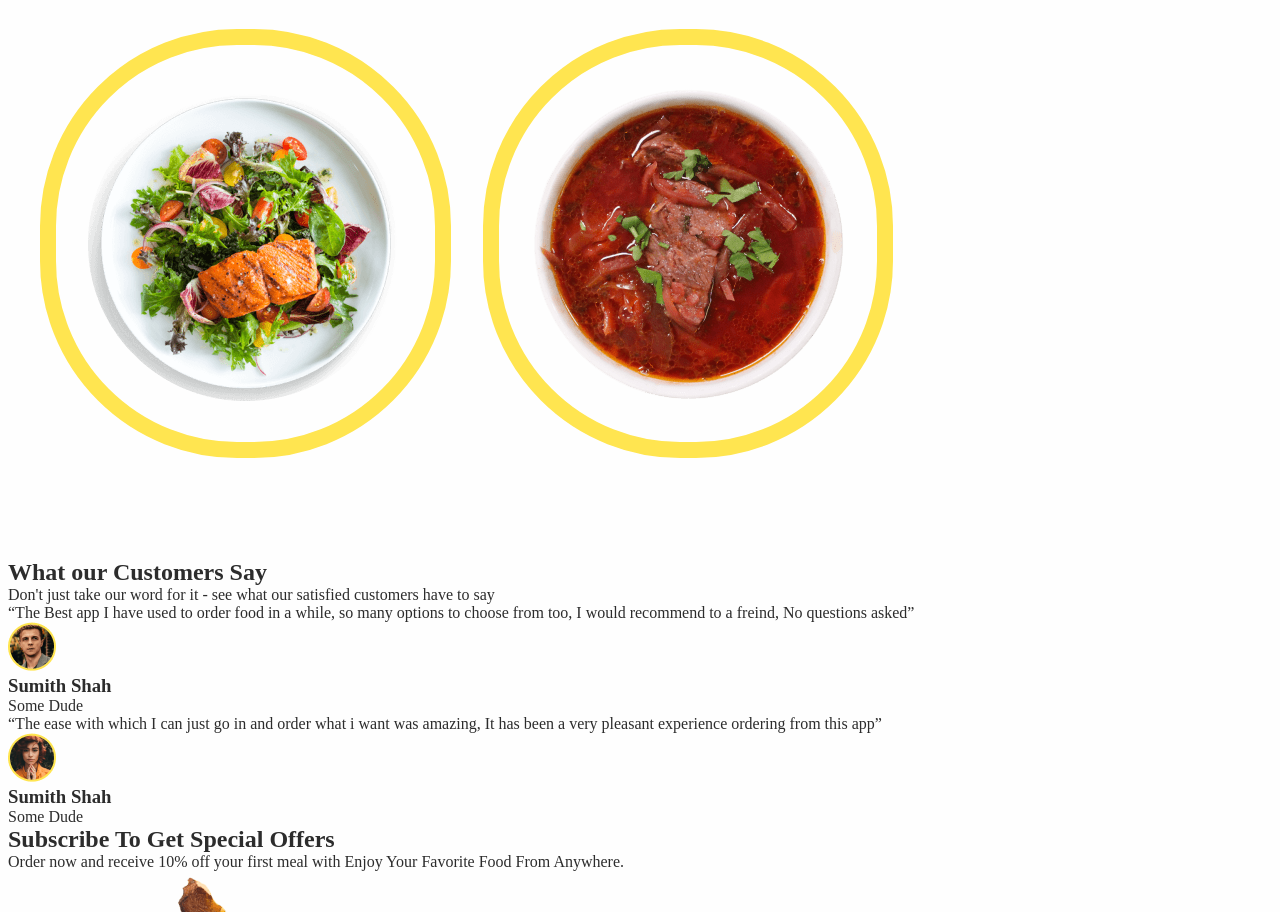
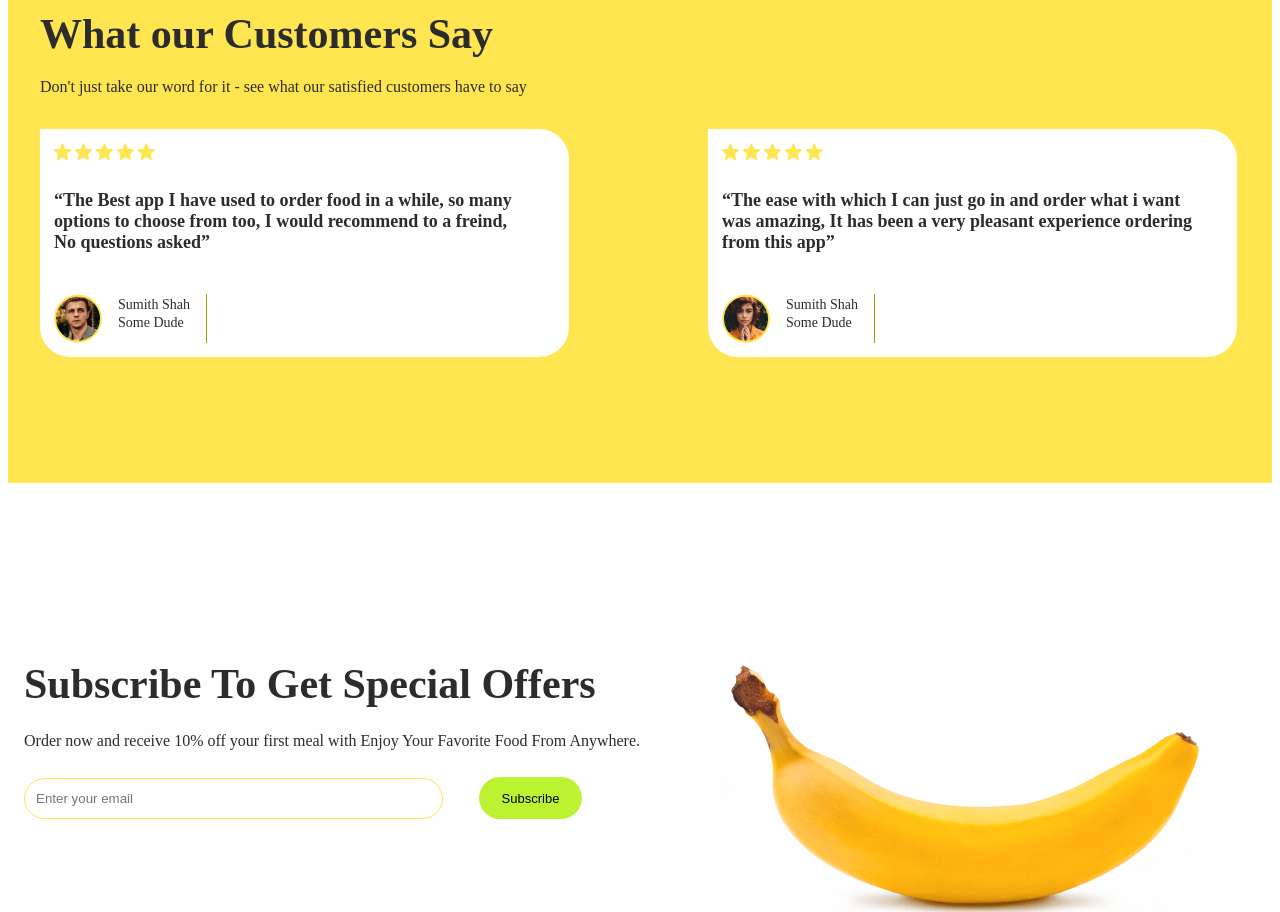
Before and after one commit to MariannaNishovych/food-delivery, a plain HTML site: page index.html in a window 1280 px wide. Shown: the part 2727-3639 px from the top of the page. Drawn offline with Linux system fonts and the light colour scheme.

Commit message:
add new section

```diff
--- a/css/styles.css
+++ b/css/styles.css
@@ -162,6 +162,13 @@ margin-bottom: 40px;
 width: calc((100% - 67px) / 2);
 }
 
+.about-svg {
+border-radius: 100%;
+background-color: #fefefe;
+width: 48px;
+height: 48px;
+}
+
 .about-sabtitle {
 font-size: 18px;
 line-height: 1.4;
@@ -217,10 +224,151 @@ margin-bottom: 40px;
 
 .fav-item {
     width: calc((100% - 64px) / 3);
-    border: 16px solid #ffe550;
-    border-radius: 197px;
-    height: 397px;
     display: flex;
     align-items: center;
     justify-content: center;
 }
+
+/*---------------------CUSTOMERS---------------------*/
+
+.customers {
+    padding-top: 140px;
+    padding-bottom: 126px;
+    background: #ffe550;
+}
+
+
+.customers-container {
+    padding: 0 32px;
+}
+
+.customers-title {
+font-weight: 700;
+font-size: 42px;
+margin-bottom: 20px;
+}
+
+.customers-text {
+        font-weight: 400;
+        font-size: 16px;
+        margin-bottom: 33px;
+}
+
+.customers-list {
+    display: flex;
+    gap: 139px;
+}
+
+.customers-item {
+    display: flex;
+    flex-direction: column;
+    background-color: #fff;
+    min-width: 501px;
+    border-top-right-radius:30px;
+    border-bottom-left-radius: 30px;
+    border-bottom-right-radius: 30px;
+    overflow: hidden;
+    padding: 14px;
+}
+
+.customers-svg {
+    margin-bottom: 29px;
+}
+
+.customers-text-bolt {
+    font-weight: 700;
+    font-size: 18px;
+    margin-bottom: 41px;
+    width: 473px;
+}
+
+.customers-block{
+    display: flex;
+    gap: 16px;
+}
+
+.customers-wrap {
+    display: flex;
+    flex-direction: column;
+    border-right: 1px solid #7eb101;
+
+
+}
+
+.customers-photo {
+    border-radius: 100%;
+        stroke-width: 2px;
+        stroke: #ffe550;
+}
+
+.customers-name {
+        font-weight: 500;
+        font-size: 14px;
+        line-height: 1.5;
+        // line-height: 21px;
+        padding-right: 16px;
+}
+
+.customers-description {
+        font-weight: 400;
+        font-size: 14px;
+
+        // line-height: 21px;
+
+}
+
+/*--------------------subscribe-------------------*/
+.subscribe {
+    padding-top: 176px;
+    padding-bottom: 201px;
+}
+
+
+.subscribe-container {
+    display: flex;
+
+}
+
+.subscribe-box{}
+
+.subscribe-title {
+        font-weight: 700;
+        font-size: 42px;
+        // line-height: 50px;
+        line-height: 1.2;
+        margin-bottom: 20px;
+}
+
+.subscribe-text {
+        font-weight: 400;
+        font-size: 16px;
+        // line-height: 24px;
+        line-height: 1.5;
+        margin-bottom: 24px;
+}
+
+.subscribe-form {
+
+}
+
+.subscribe-input {
+    border: 0.85px solid #ffe550;
+        border-radius: 30px;
+        padding: 10px;
+        width: 395px;
+padding: 12px 11px 12px;
+        margin-right: 32px;
+}
+
+.subscribe-btn {
+    border-radius: 30px;
+        padding: 10px 20px;
+        width: 103px;
+        height: 42px;
+        background: #bbf330;
+            font-weight: 500;
+            font-size: 13px;
+            // line-height: 19px;
+            line-height: 1.5;
+border: none;
+}
--- a/index.html
+++ b/index.html
@@ -66,6 +66,15 @@
                         variety of dishes that cater to your specific taste buds.</p>
                     <ul class="about-list">
                         <li class="about-item">
+
+                        <svg
+                        class="about-svg"
+                        width="32"
+                        height="32">
+                        <use href="./images/symbol-defs.svg#icon-rocket">
+                        </use>
+                            </svg>
+
                             <h3 class="about-sabtitle">Fasest Delivery</h3>
                             <p class="about-desk">Our advanced logistics system and dedicated delivery partners ensure
                                 that
@@ -74,7 +83,16 @@
                                 30-minutes.</p>
                         </li>
                         <li class="about-item">
-                            <h3 class="about-sabtitle">Easy To Order</h3>
+
+                        <svg
+                        class="about-svg"
+                        width="32"
+                        height="32">
+                        <use href="./images/symbol-defs.svg#icon-touch">
+                        </use>
+                        </svg>
+
+                        <h3 class="about-sabtitle">Easy To Order</h3>
                             <p class="about-desk">You can browse through a wide variety of cuisines and restaurants,
                                 select
                                 your favorite meals,
@@ -114,34 +132,59 @@
             </div>
         </section>
 
-        <section>
-            <h2>What our Customers Say</h2>
-            <p>Don't just take our word for it - see what our satisfied customers have to say</p>
-            <ul>
-                <li>
-                    <p>“The Best app I have used to order food in a while, so many options to choose from too, I would
+        <section class="customers">
+            <div class="container customers-container">
+            <h2 class="customers-title">What our Customers Say</h2>
+            <p class="customers-text">Don't just take our word for it - see what our satisfied customers have to say</p>
+
+            <ul class="customers-list">
+                <li class="customers-item">
+                    <svg class="customers-svg" width="101" height="18">
+                        <use href="./images/symbol-defs.svg#icon-Stars">
+                        </use>
+                    </svg>
+                    <p class="customers-text-bolt">“The Best app I have used to order food in a while, so many options to choose from too, I would
                         recommend to a freind,
                         No questions asked”</p>
-                    <img src="./images/Ellipse-1.png" alt="Men" width="48">
-                    <h3>Sumith Shah</h3>
-                    <p>Some Dude</p>
+                        <div class="customers-block">
+                    <img class="customers-photo" src="./images/Ellipse-1.png" alt="Men" width="48">
+                    <div class="customers-wrap">
+                    <h3 class="customers-name">Sumith Shah</h3>
+                    <p class="customers-description">Some Dude</p>
+                    </div>
+                    </div>
                 </li>
-                <li>
-                    <p>“The ease with which I can just go in and order what i want was amazing, It has been a very
+                <li class="customers-item">
+                    <svg class="customers-svg" width="101" height="18">
+                    <use href="./images/symbol-defs.svg#icon-Stars">
+                    </use>
+                    <p class="customers-text-bolt">“The ease with which I can just go in and order what i want was amazing, It has been a very
                         pleasant experience ordering
                         from this app”</p>
-                    <img src="./images/Ellipse-2.png" alt="Women" width="48">
-                    <h3>Sumith Shah</h3>
-                    <p>Some Dude</p>
+                        <div class="customers-block">
+                    <img class="customers-photo" src="./images/Ellipse-2.png" alt="Women" width="48">
+                    <div class="customers-wrap">
+                    <h3 class="customers-name">Sumith Shah</h3>
+                    <p class="customers-description">Some Dude</p>
+                    </div>
+                    </div>
                 </li>
             </ul>
+            </div>
         </section>
 
-        <section>
-            <h2>Subscribe To Get Special Offers</h2>
-            <p>Order now and receive 10% off your first meal with Enjoy Your Favorite Food From Anywhere.</p>
-            <button type="submit">Subscribe</button>
+        <section class="subscribe">
+            <div class=" container subscribe-container">
+                <div class="subscribe-box">
+            <h2 class="subscribe-title">Subscribe To Get Special Offers</h2>
+            <p class="subscribe-text">Order now and receive 10% off your first meal with Enjoy Your Favorite Food From Anywhere.</p>
+            <form class="subscribe-form">
+            <input class="subscribe-input" type="email" name="email" placeholder="Enter your email"/>
+            <button class="subscribe-btn"Enter your email type="submit">Subscribe</button>
+            </form>
+            </div>
             <img src="./images/banan.png" alt="Banan" width="608">
+            </div>
         </section>
     </main>
 
```
Also changed, not shown: images/symbol-defs.svg (added).
